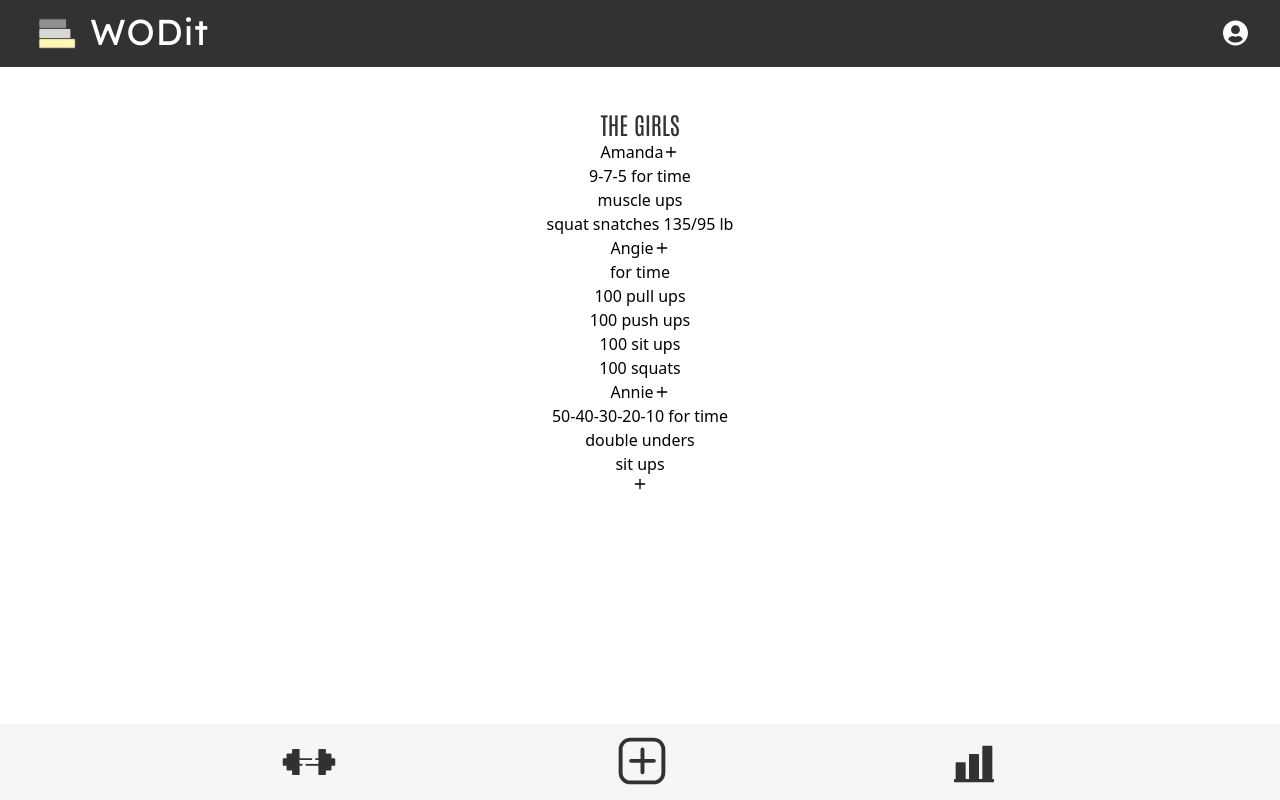
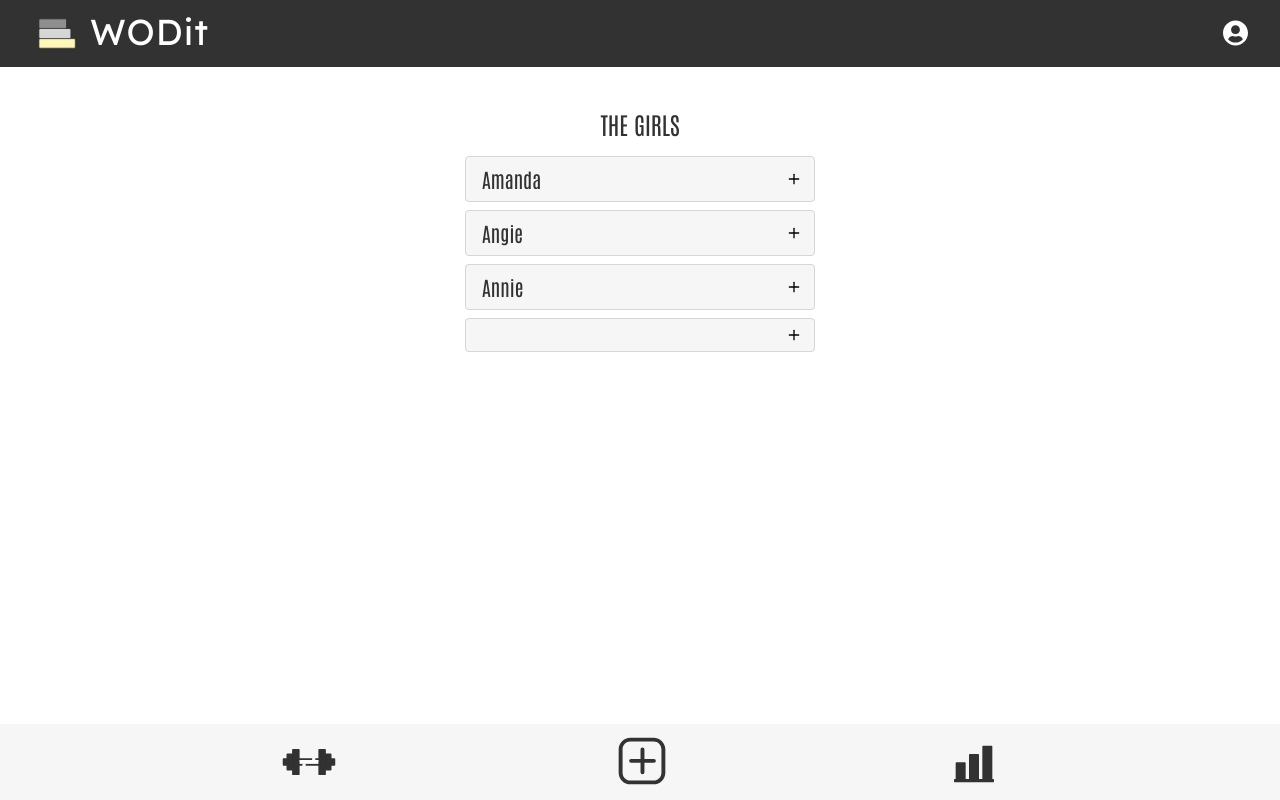
Before and after one commit to irahrosete/wodit, a React (Create React App) app in the folder client/: page /girls in a window 1280 px wide. Built offline with nearby package versions, Linux system fonts and the light colour scheme.

Commit message:
style accordion in Girls component

```diff
--- a/client/src/pages/Girls.jsx
+++ b/client/src/pages/Girls.jsx
@@ -1,7 +1,6 @@
 import React, { useState } from 'react'
 import { data } from '../Data'
 import { FiPlus, FiMinus } from 'react-icons/fi'
-import { IconContext } from 'react-icons'
 
 const Girls = () => {
   const [isOpen, setIsOpen] = useState(false)
@@ -13,9 +12,9 @@ const Girls = () => {
   return (
     <div className='flex items-center justify-center flex-col pt-24'>
       <div className='flex flex-col items-center'>
-        <h2 className='textWod text-2xl mt-3 uppercase'>The Girls</h2>
+        <h2 className='textWod text-2xl my-3 uppercase '>The Girls</h2>
       </div>
-      {data.map((item, id) => {
+      {data.map((item) => {
         return (
           <div
             className='flex items-center justify-center flex-col'
@@ -24,16 +23,31 @@ const Girls = () => {
             }}
             key={item.id}
           >
-            <div className='flex justify-between items-center'>
-              <h2>{item.name}</h2>
-              <span>{isOpen === item.id ? <FiMinus /> : <FiPlus />}</span>
+            {isOpen === item.id ? (
+              <div className='flex justify-between items-center boxWod bg-wodYellow my-1'>
+                <h2 className='textWod text-xl px-4'>{item.name}</h2>
+                <span className='px-3'>
+                  <FiMinus />
+                </span>
               </div>
-            <h3>{item.sub}</h3>
+            ) : (
+              <div className='flex justify-between items-center boxWod bg-wodGray my-1'>
+                <h2 className='textWod text-xl px-4'>{item.name}</h2>
+                <span className='px-3'>
+                  <FiPlus />
+                </span>
+              </div>
+            )}
+            {isOpen === item.id ? (
+              <div className='boxWod textWod px-8'>
+                <h3 className='uppercase pb-2'>{item.sub}</h3>
                 <p>{item.desc1}</p>
                 <p>{item.desc2}</p>
                 <p>{item.desc3}</p>
                 <p>{item.desc4}</p>
                 <p>{item.desc5}</p>
+              </div>
+            ) : null}
           </div>
         )
       })}
```
Lines whose indentation alone changed are shown as unchanged.
